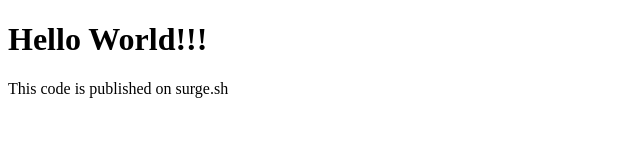
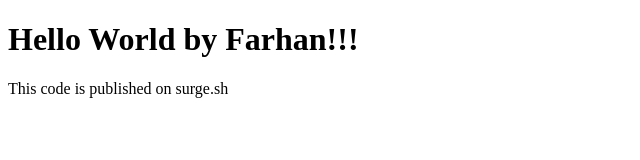
Before and after one commit to itsmefarhan/bootcamp2020, a plain HTML site: page index.html in a window 1280 px wide. Shown: the whole page, without its empty margins (0-640 px from the left). Drawn offline with Linux system fonts and the light colour scheme.

Commit message:
updated index.html

```diff
--- a/index.html
+++ b/index.html
@@ -6,7 +6,7 @@
     <title>Hello World</title>
   </head>
   <body>
-    <h1>Hello World!!!</h1>
+    <h1>Hello World by Farhan!!!</h1>
     <p>This code is published on surge.sh</p>
   </body>
 </html>
```
